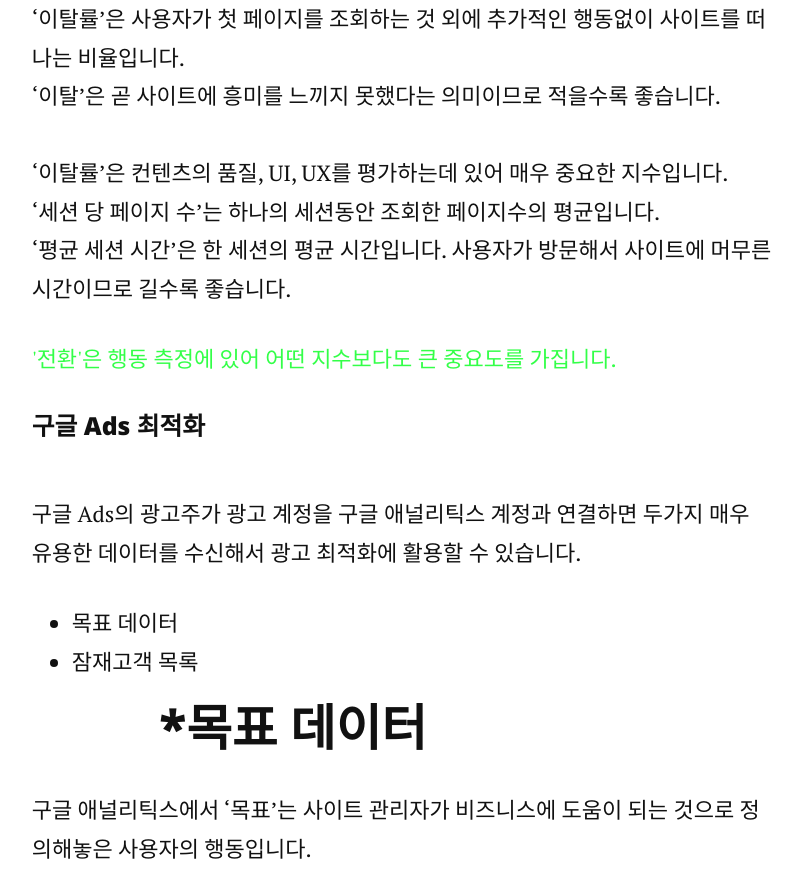
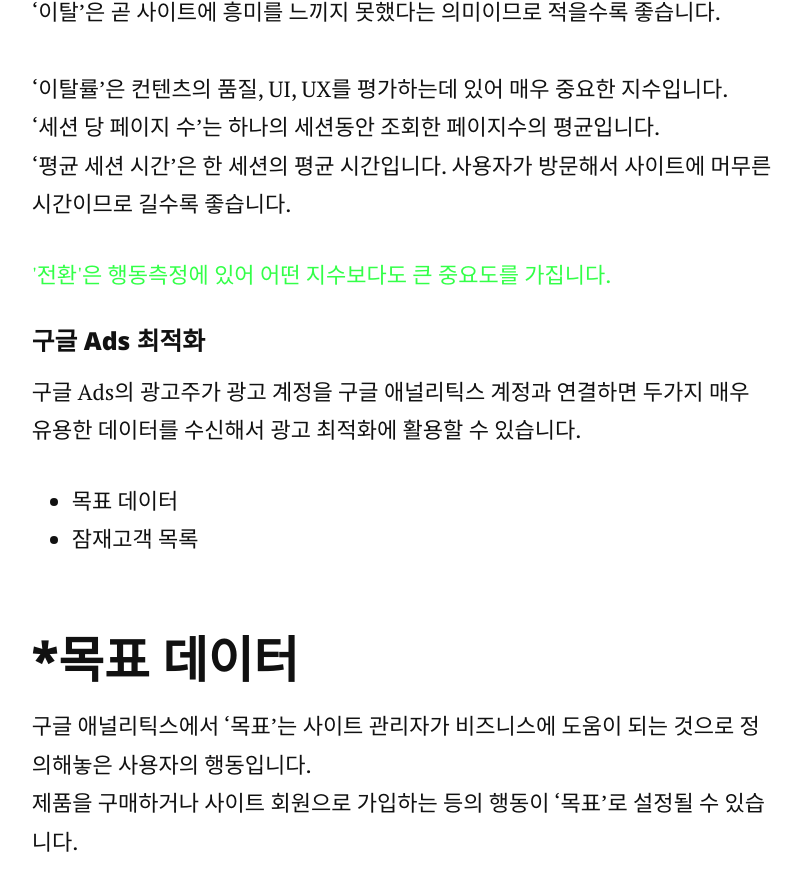
Before and after one commit to alsdn4956/KMU-Minu.github.io, a Jekyll site: the page built from _posts/2014-12-12-figure-with-caption.markdown, in a window 1280 px wide and 900 px high, scrolled down 3614 px, cut to the strip 0-869 px from the top of the window. Shown: the whole strip, without its empty margins (237-1038 px from the left). Built offline with Jekyll 4.4.1, drawn with Linux system fonts in a browser that asks for light colours; nearby versions of some CDN libraries; comment, search, counter and statistics services are not loaded.

Commit message:
Update 2014-12-12-figure-with-caption.markdown

```diff
--- a/_posts/2014-12-12-figure-with-caption.markdown
+++ b/_posts/2014-12-12-figure-with-caption.markdown
@@ -27,11 +27,9 @@
 <br/>
 <br/>
 
-## 구글 애널리틱스를 사용하는 이유
-<br/>
+### 구글 애널리틱스를 사용하는 이유
 <br/>
 #### 방문자의 유입 출처 확인
-<br/>
 
 구글 애널리틱스에서 '획득 > 전체 트래픽 > 소스/매체'를 열면 아래와 같은 표를 볼 수 있습니다.
 <br/>
@@ -43,12 +41,13 @@
 <br/>
 '소스/매체'에서 '소스'는 유입의 출처가 되는 사이트나 서비스명, '매체'는 유입의 유형을 분류해 놓은 카테고리입니다.
 <br/>
+<br/>
 소스 = google, facebook, naver 또는 tistory.com같은 도메인이 표시될 수 있습니다.
+<br/>
 <br/>
 매체 = cpc(유료광고), organic(자연검색), social(소셜) 등의 분류
 
 #### 사용자 행동 파악
-<br/>
 <br/>
 소스/매체 보고서 뿐 아니라 여러 보고서에서 '이탈률'이나 '세션 당 페이지 수', '평균 세션 시간'과 같은 지수를 통해 사이트 내에서 사용자의 행동을 파악할 수 있습니다.
 <br/>
@@ -64,11 +63,10 @@
 <br/>
 '평균 세션 시간'은 한 세션의 평균 시간입니다. 사용자가 방문해서 사이트에 머무른 시간이므로 길수록 좋습니다.
 <br/>
-<p class="start">'전환'은 행동 측정에 있어 어떤 지수보다도 큰 중요도를 가집니다.
+<p class="start">'전환'은 행동측정에 있어 어떤 지수보다도 큰 중요도를 가집니다.
 </p>
 
 #### 구글 Ads 최적화
-<br/>
 구글 Ads의 광고주가 광고 계정을 구글 애널리틱스 계정과 연결하면 두가지 매우 유용한 데이터를 수신해서
 광고 최적화에 활용할 수 있습니다.
 <br/>
@@ -76,6 +74,8 @@
 * 목표 데이터
 * 잠재고객 목록
 <br/>
+<br/>
+
 ## *목표 데이터
 
 구글 애널리틱스에서 '목표'는 사이트 관리자가 비즈니스에 도움이 되는 것으로 정의해놓은 사용자의 행동입니다.
@@ -90,14 +90,11 @@
 
 
 ## *잠재고객 목록
-<br/>
 
 리마케팅 캠페인을 운영하려면 사이트 방문자나 전환 사용자의 목록이 필요한데 이러한 잠재고객 목록을 만들고 관리하는데도 구글 애널리틱스가 유용하게 할용됩니다. '목표'의 경우와 마찬가지로 구글 Ads 자체적으로 잠재고객 목록을 생성할 수 있지만 구글 애널리틱스의 잠재고객 기능을 이용하면 보다 쉽고 편리하게 잠재고객을 만들고 관리할 수 있습니다.
 
 아래 예시에서처럼 특정 '소스'에서의 유입, 특정 '목표'의 달성, 특정한 '행동' 조건의 충족을 기준으로 사용자 세그먼트를 만든 후 잠재고객 화면으로 불러와 동일 조건의 잠재고객을 생성할 수 있습니다.
 
-<br/>
-
 ![image](https://user-images.githubusercontent.com/84303574/146012865-c2922b65-2592-49ef-b2f3-f5827afc4f4e.png)
 <br/>
 <br/>
```
